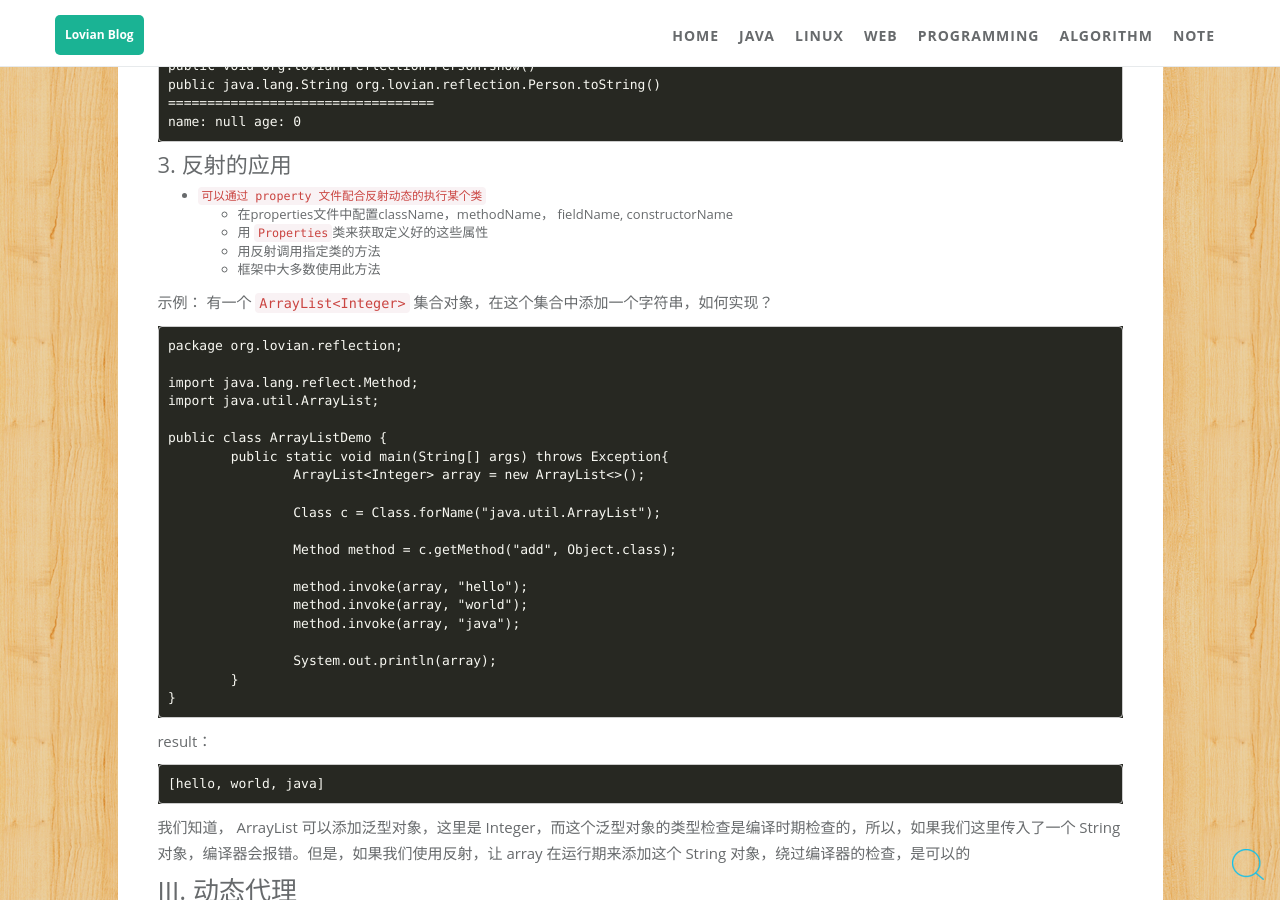
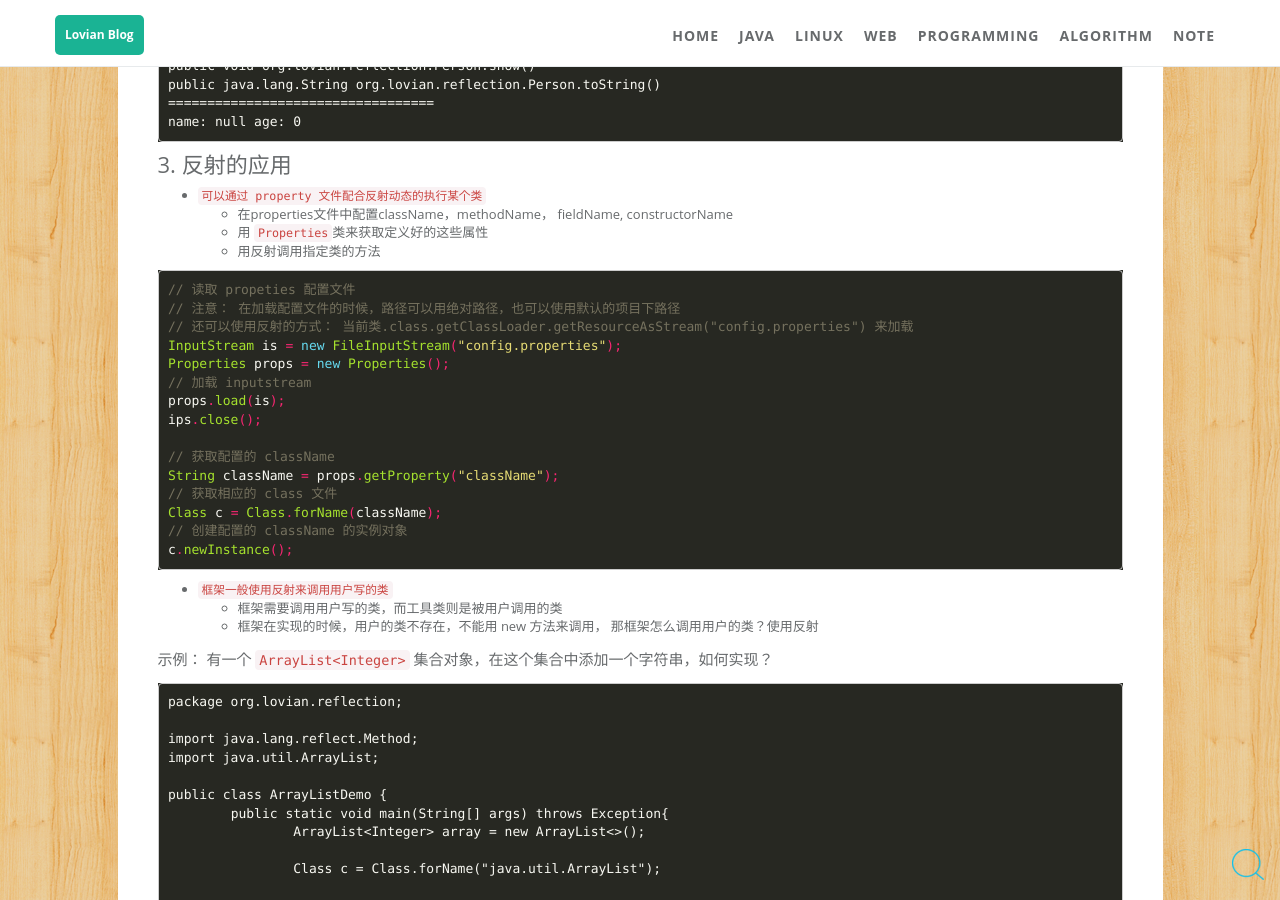
Before and after one commit to ZhengshuaiPENG/zhengshuaipeng.github.io, a Jekyll site: the page built from _posts/2016/08/2016-08-15-java-reflection.md, in a window 1280 px wide and 900 px high, scrolled down 6818 px. Built offline with Jekyll 4.4.1, drawn with Linux system fonts in a browser that asks for light colours; comment, search, counter and statistics services are not loaded.

````diff
--- a/_posts/2016/08/2016-08-15-java-reflection.md
+++ b/_posts/2016/08/2016-08-15-java-reflection.md
@@ -366,7 +366,30 @@ name: null age: 0
 	-	在properties文件中配置className，methodName， fieldName, constructorName
 	-	用 ```Properties```类来获取定义好的这些属性
 	-	用反射调用指定类的方法
-	-	框架中大多数使用此方法
+
+```java
+// 读取 propeties 配置文件
+// 注意： 在加载配置文件的时候，路径可以用绝对路径，也可以使用默认的项目下路径
+// 还可以使用反射的方式： 当前类.class.getClassLoader.getResourceAsStream("config.properties") 来加载
+InputStream is = new FileInputStream("config.properties");
+Properties props = new Properties();
+// 加载 inputstream
+props.load(is);
+ips.close();
+
+// 获取配置的 className
+String className = props.getProperty("className");
+// 获取相应的 class 文件
+Class c = Class.forName(className);
+// 创建配置的 className 的实例对象
+c.newInstance();
+```
+
+
+
+-	```框架一般使用反射来调用用户写的类```
+	-	框架需要调用用户写的类，而工具类则是被用户调用的类
+	-	框架在实现的时候，用户的类不存在，不能用 new 方法来调用， 那框架怎么调用用户的类？使用反射
 
 示例： 有一个 ```ArrayList<Integer>``` 集合对象，在这个集合中添加一个字符串，如何实现？
 
````
Also changed, not shown: _posts/2016/08/2016-08-18-java-javabean.md (added, +152 -0 lines).
